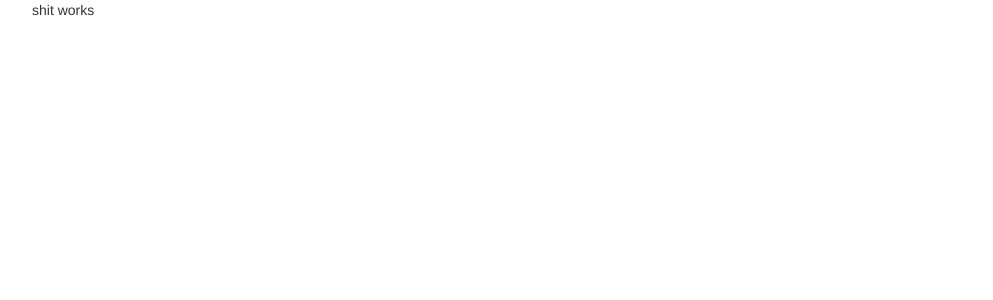
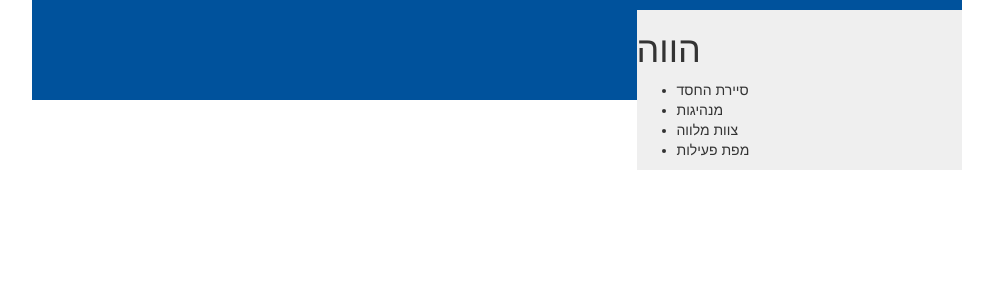
Before and after one commit to omri/Sachi, a PHP site: page / in a window 1280 px wide. Before the commit the part shown is almost empty. Shown: the top 300 px of the page, without its empty margins (143-1136 px from the left). Run offline with PHP 8.4, Linux system fonts and the light colour scheme.

Commit message:
page content layout initial commit

```diff
--- a/index.html
+++ b/index.html
@@ -1,6 +1,7 @@
 <!doctype html>
 <html>
-	<head charset="utf-8">
+	<head>
+		<meta charset="utf-8">
 		<title>bla bla bla</title>
 		<link rel="stylesheet" href="https://maxcdn.bootstrapcdn.com/bootstrap/3.3.6/css/bootstrap.min.css" integrity="sha384-1q8mTJOASx8j1Au+a5WDVnPi2lkFfwwEAa8hDDdjZlpLegxhjVME1fgjWPGmkzs7" crossorigin="anonymous">
 		<link rel="stylesheet" href="style/style.css">
@@ -13,7 +14,31 @@
 		<!-- end header section -->
 
 		<!-- main -->
-		<div>shit works</div>
+		<div class="page-body">
+			<div class="page-context">
+				<h1 class="page-name">הווה</h1>
+				<ul class="page-nav">
+					<li>
+						סיירת החסד
+					</li>
+					<li>
+						מנהיגות
+					</li>
+					<li>
+						צוות מלווה
+					</li>
+					<li>
+						מפת פעילות
+					</li>
+				</ul>
+			</div>
+			<div class="brand-stripe">
+				<h2 class="page-description">
+					סיירות חסד
+				</h2>
+			</div>
+			<div class="page-content"></div>
+		</div>
 		<!-- end main-->
 		</div>
 	</body>
--- a/style/style.css
+++ b/style/style.css
@@ -1,3 +1,23 @@
 .page-wrapper {
 	width: 960px;
 }
+
+.page-context {
+	float: right;
+	width: 35%;
+	margin-top: 10px;
+	background-color: rgb(239, 239, 239);
+}
+
+.brand-stripe {
+	background: rgb(0, 82, 156);
+	height: 100px;
+	position: relatives;
+}
+
+.page-description {
+	color: white;
+	position: absolute;
+	bottom: 10px;
+	right: 10px;
+}
```
